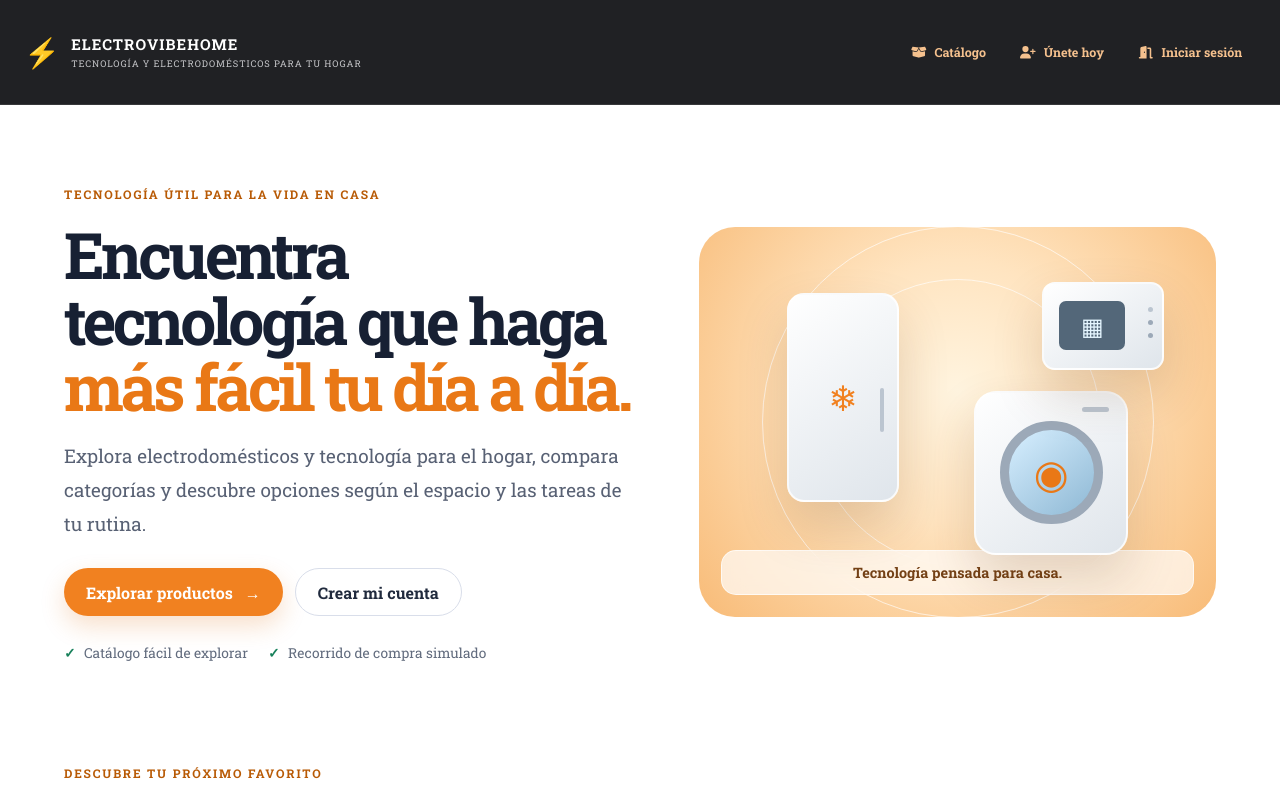
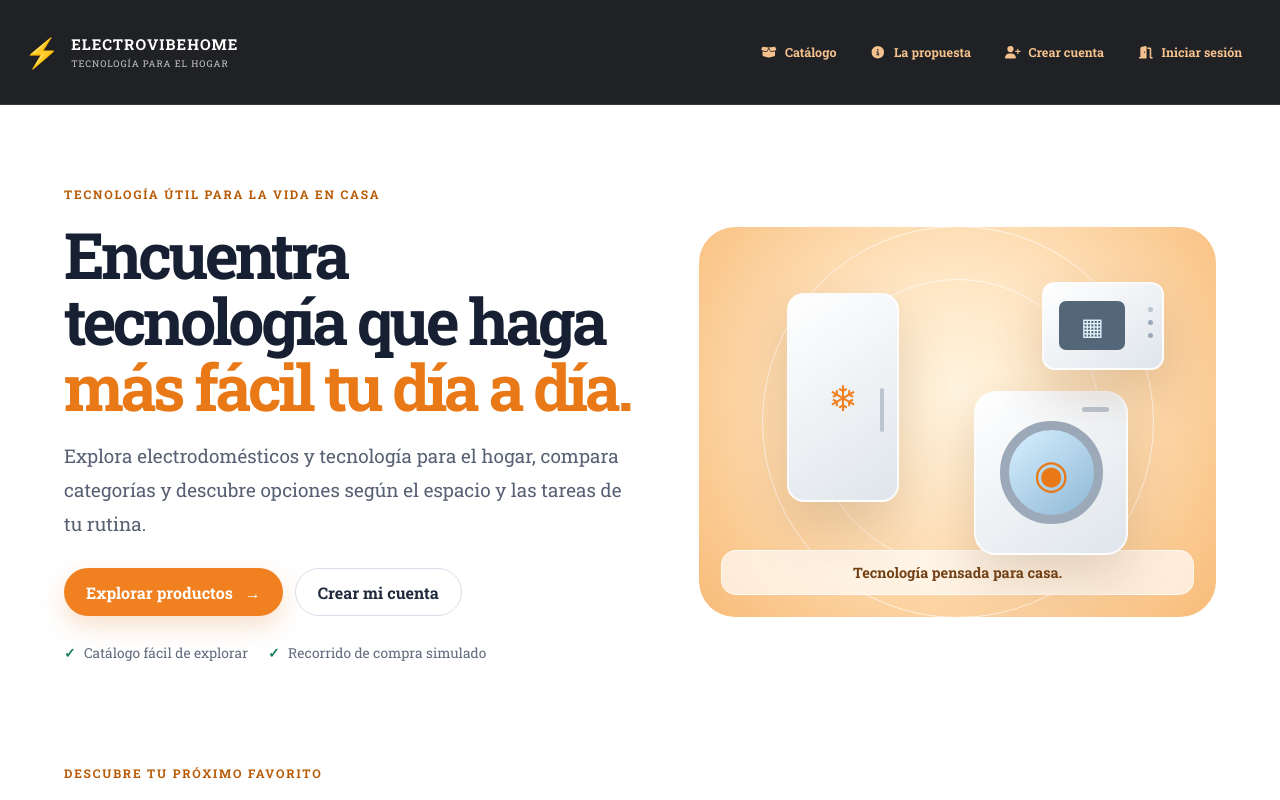
Before and after one commit to sro2005/my-app, a React (Vite) app: page / in a window 1280 px wide. Shown: the top 800 px of the page. Built offline with nearby package versions, Linux system fonts and the light colour scheme.

Commit message:
ux: surface the ElectroVibeHome concept in guest navigation

```diff
--- a/src/components/Header.jsx
+++ b/src/components/Header.jsx
@@ -11,7 +11,8 @@ import {
   faBoxOpen,
   faClipboardList,
   faUserPlus,
-  faDoorOpen
+  faDoorOpen,
+  faInfoCircle
 } from '@fortawesome/free-solid-svg-icons';
 import { AuthContext } from '../contexts/AuthContext';
 
@@ -36,7 +37,7 @@ const Header = () => {
           <span className="evh-site-brand-mark" aria-hidden="true">⚡</span>
           <span className="evh-site-brand-copy">
             <strong>ELECTROVIBEHOME</strong>
-            <small>TECNOLOGÍA Y ELECTRODOMÉSTICOS PARA TU HOGAR</small>
+            <small>TECNOLOGÍA PARA EL HOGAR</small>
           </span>
         </Link>
 
@@ -45,7 +46,8 @@ const Header = () => {
             {!user ? (
               <>
                 {navLink('/catalogo', faBoxOpen, 'Catálogo')}
-                {navLink('/register', faUserPlus, 'Únete hoy')}
+                {navLink('/about', faInfoCircle, 'La propuesta')}
+                {navLink('/register', faUserPlus, 'Crear cuenta')}
                 {navLink('/login', faDoorOpen, 'Iniciar sesión')}
               </>
             ) : (
```
